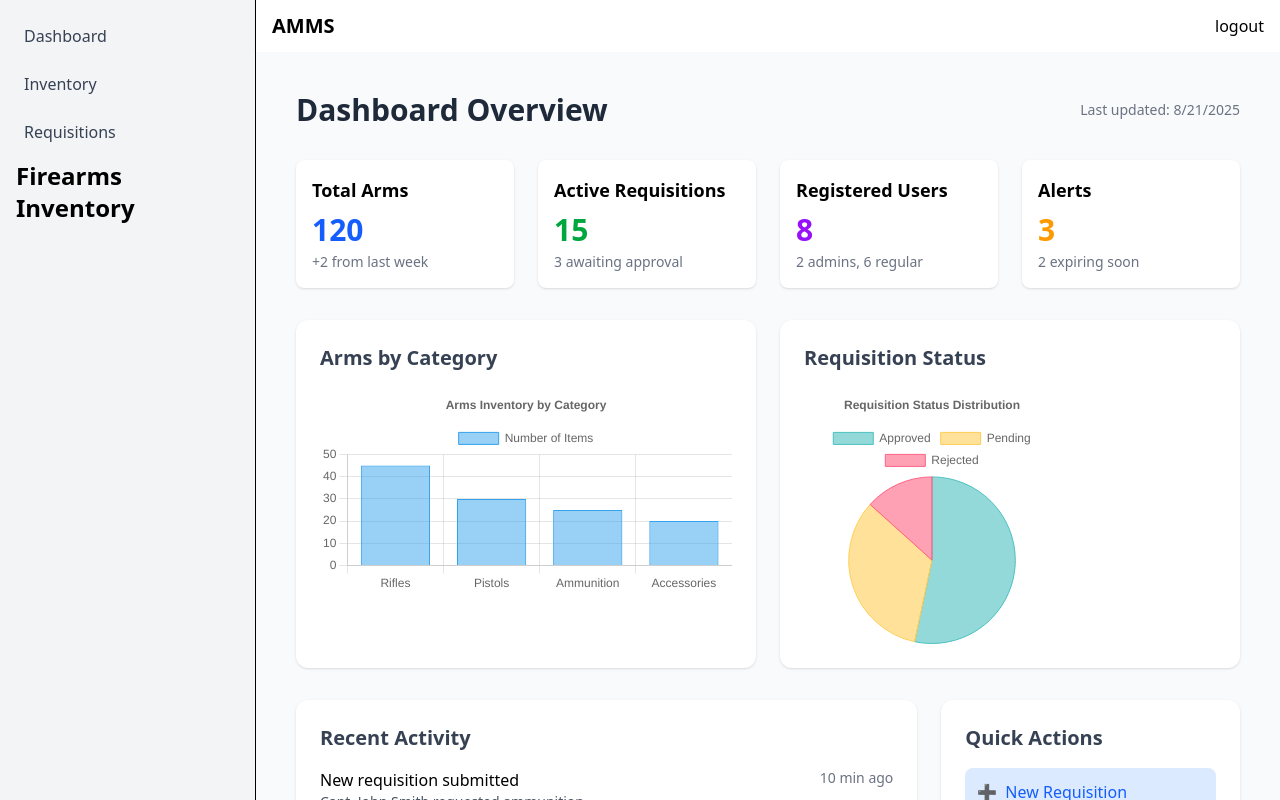
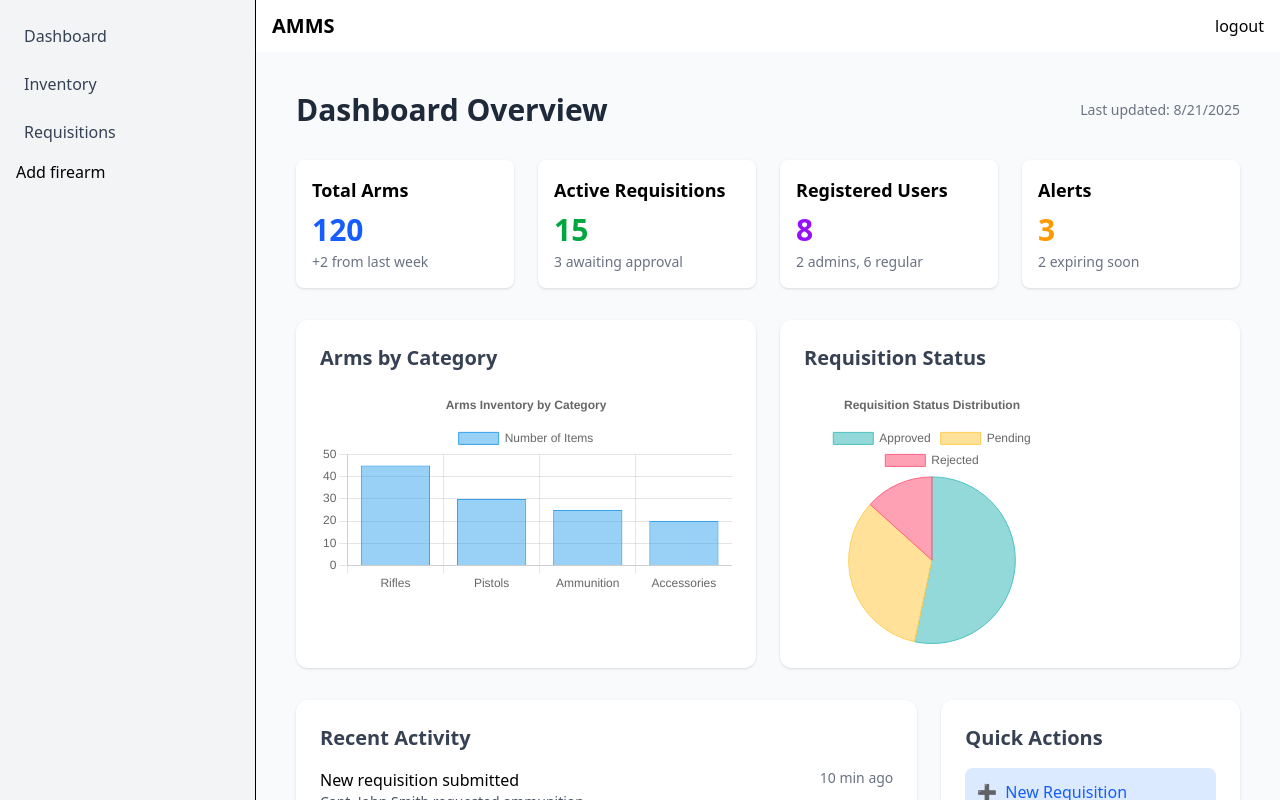
Before and after one commit to EZENGESH/amms-arms-management, a React (Vite) app in the folder frontend/: page /dashboard in a window 1280 px wide. Built offline with nearby package versions, Linux system fonts and the light colour scheme.

Commit message:
updated sidebar

```diff
--- a/frontend/src/components/Sidebar.jsx
+++ b/frontend/src/components/Sidebar.jsx
@@ -30,11 +30,14 @@ export default function Sidebar() {
                     </a>
                 </li>
                 <li>
-                    <a href="/logfirearm">
-                      <div className="flex justify-between mb-4">
-                        <h1 className="text-2xl font-bold">Firearms Inventory</h1>
+                    <a
+                        href="/logfirearm"
+                        className="flex justify-between mb-4"
+                        aria-label="Go to add firearms"
+                    >
+                        Add firearm
 
-                </div>
+
                    </a>
                 </li>
 
```
